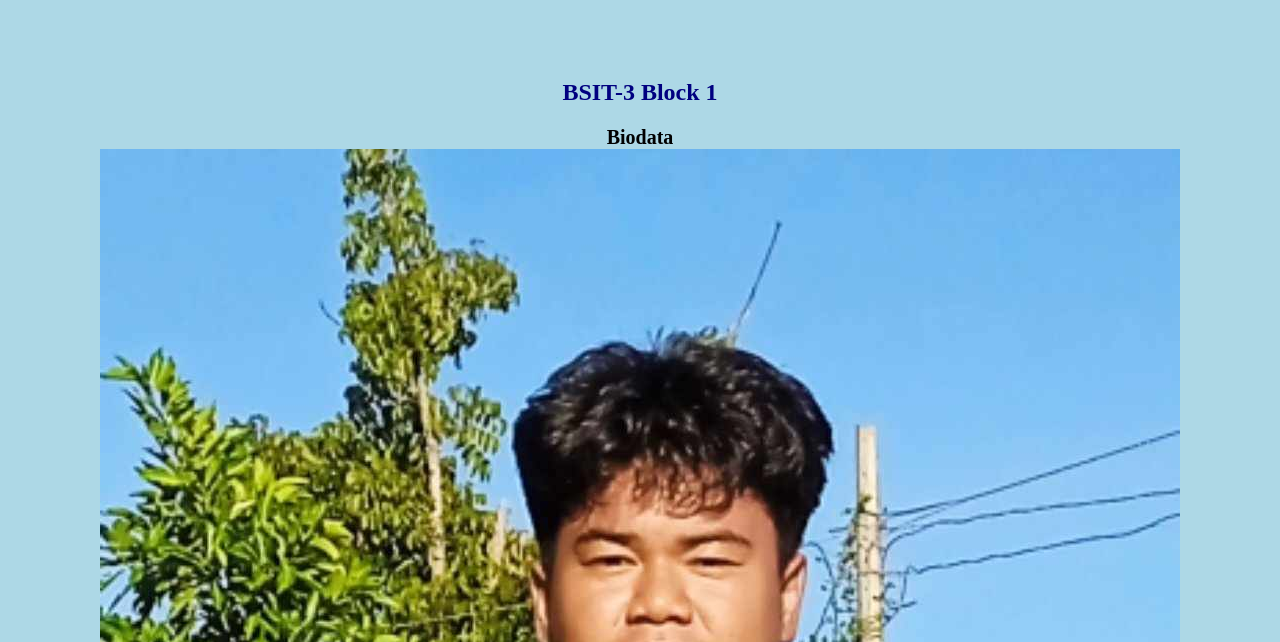
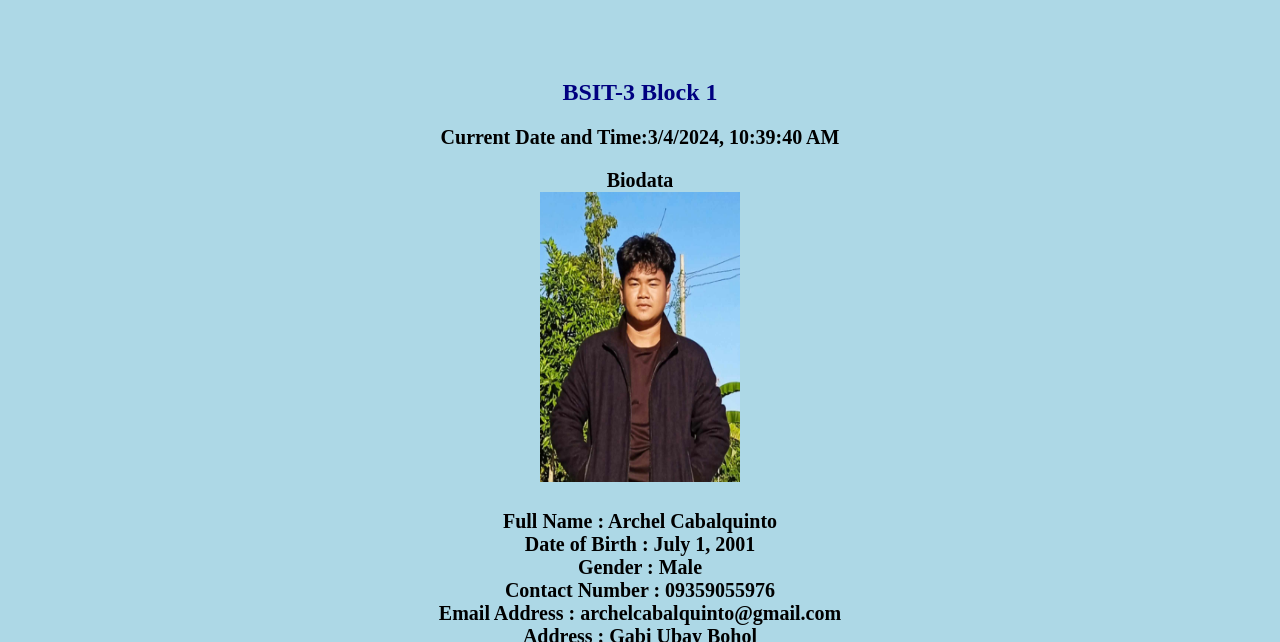
Before and after one commit to ArChill69/Biodata_proj, a plain HTML site: page index.html in a window 1280 px wide. Shown: the part 158-800 px from the top of the page. Drawn offline with Linux system fonts and the light colour scheme.

Commit message:
Add 2 Features

```diff
--- /dev/null
+++ b/design.js
@@ -0,0 +1,8 @@
+function updateDateTime() {
+    var now = new Date();
+    var datetimeElement = document.getElementById('datetime');
+    datetimeElement.innerHTML = 'Current Date and Time:' + now.toLocaleString();
+
+}
+updateDateTime();
+setInterval(updateDateTime, 1000);
--- a/index.html
+++ b/index.html
@@ -10,7 +10,7 @@
     <h2>BSIT-3 Block 1</h>
 
 
-
+    <p id ="datetime"></p>
     <p>
         Biodata <br>
         <img src= "pic.jpeg" alt="#"><br><br>
@@ -35,5 +35,9 @@
     <audio controls>
   <source src="aud.mp3">
       source>
+
+      <script src ="design.js">
+
+  </script>
 </body>
 </html>
--- a/style.css
+++ b/style.css
@@ -16,3 +16,7 @@ p{
     text-align: center;
     color:black;
 }
+img{
+    width:200px;
+    height:290px;
+}
```
